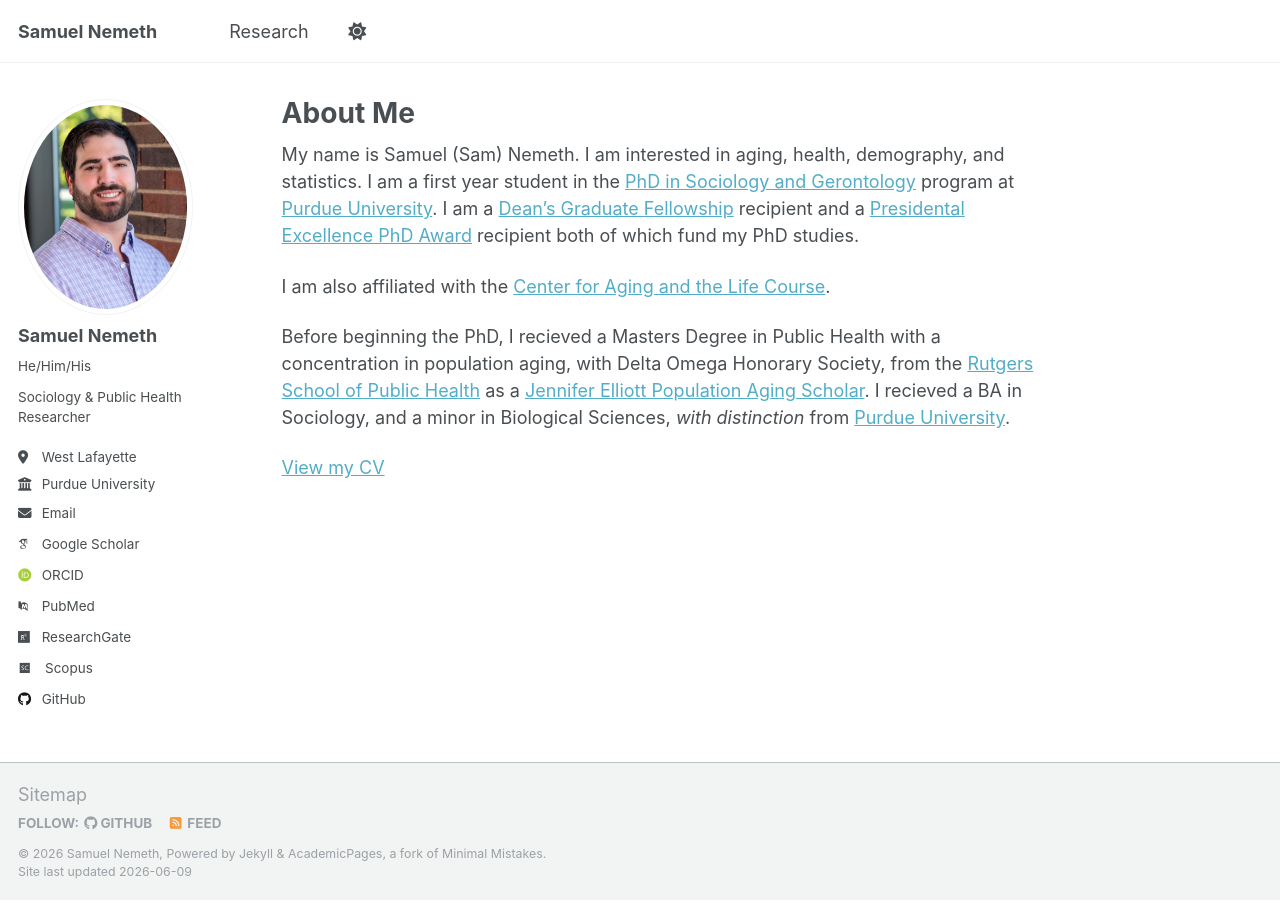
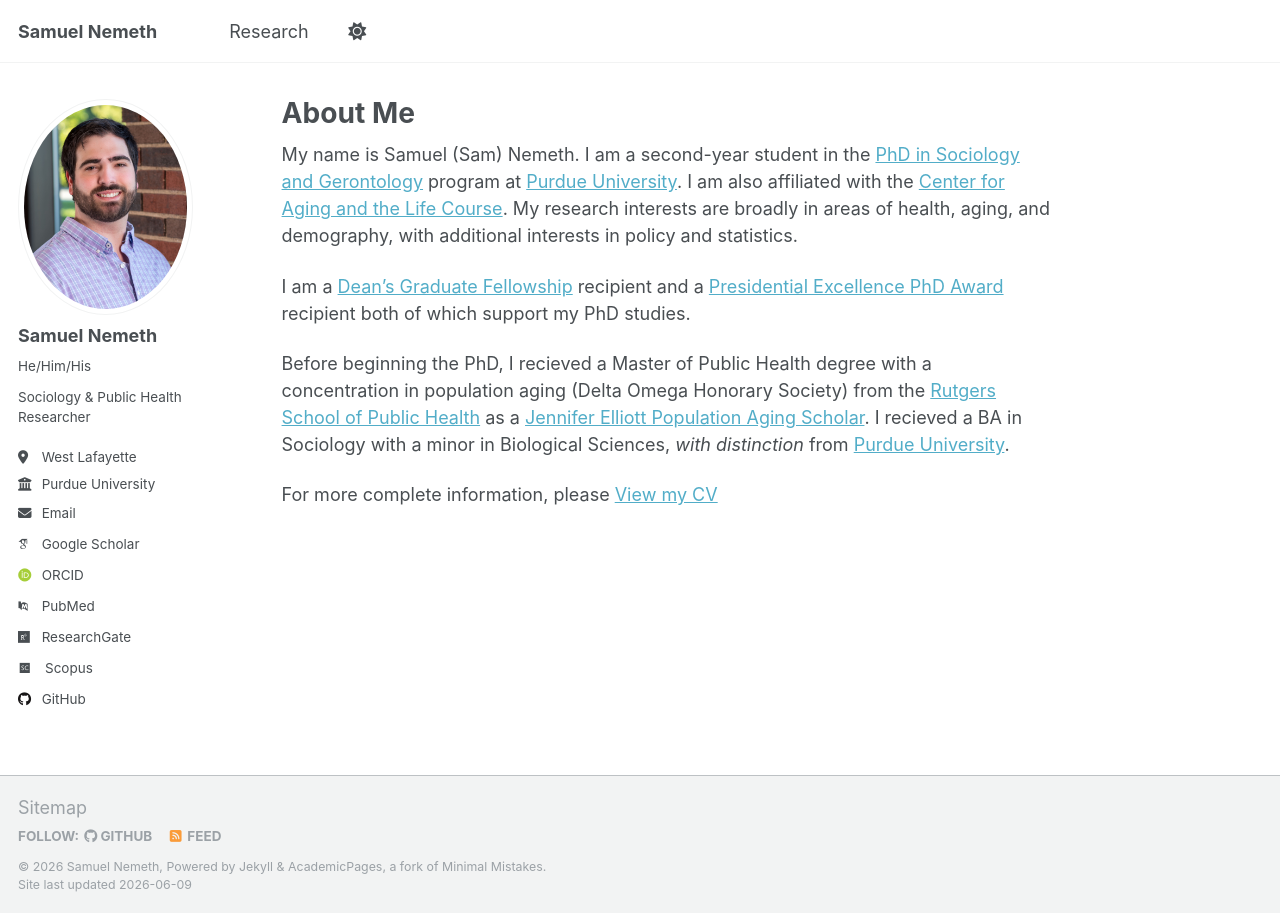
Before and after one commit to samuel-nemeth/samuel-nemeth.github.io, a Jekyll site: the page built from _pages/about.md, in a window 1280 px wide. Built offline with Jekyll 4.4.1, drawn with Linux system fonts in a browser that asks for light colours; some web fonts are replaced.

Commit message:
Updated my about page

```diff
--- a/_pages/about.md
+++ b/_pages/about.md
@@ -7,10 +7,10 @@ redirect_from:
   - /about.html
 ---
 
-My name is Samuel (Sam) Nemeth. I am interested in aging, health, demography, and statistics. I am a first year student in the [PhD in Sociology and Gerontology](https://www.cla.purdue.edu/academic/sociology/index.html) program at [Purdue University](https://www.purdue.edu). I am a [Dean's Graduate Fellowship](https://www.cla.purdue.edu/research/grant-support/grad-student-research-support/deansfellowship.html) recipient and a [Presidental Excellence PhD Award](https://www.purdue.edu/newsroom/purduetoday/2025/Q1/purdue-continues-to-enhance-investment-and-support-for-doctoral-students/) recipient both of which fund my PhD studies.
+My name is Samuel (Sam) Nemeth. I am a second-year student in the [PhD in Sociology and Gerontology](https://www.cla.purdue.edu/academic/sociology/index.html) program at [Purdue University](https://www.purdue.edu). I am also affiliated with the [Center for Aging and the Life Course](https://www.purdue.edu/aging/). My research interests are broadly in areas of health, aging, and demography, with additional interests in policy and statistics.
 
-I am also affiliated with the [Center for Aging and the Life Course](https://www.purdue.edu/aging/).
+I am a [Dean's Graduate Fellowship](https://www.cla.purdue.edu/research/grant-support/grad-student-research-support/deansfellowship.html) recipient and a [Presidential Excellence PhD Award](https://www.purdue.edu/newsroom/purduetoday/2025/Q1/purdue-continues-to-enhance-investment-and-support-for-doctoral-students/) recipient both of which support my PhD studies.
 
-Before beginning the PhD, I recieved a Masters Degree in Public Health with a concentration in population aging, with Delta Omega Honorary Society, from the [Rutgers School of Public Health](https://sph.rutgers.edu) as a [Jennifer Elliott Population Aging Scholar](https://sph.rutgers.edu/academics/degree-programs/master-public-health-mph-degrees/online-master-public-health-population-aging#chapter=pjennifer-elliot-population-aging-scholarship-p-4047). I recieved a BA in Sociology, and a minor in Biological Sciences, _with distinction_ from [Purdue University](https://www.purdue.edu).
+Before beginning the PhD, I recieved a Master of Public Health degree with a concentration in population aging (Delta Omega Honorary Society) from the [Rutgers School of Public Health](https://sph.rutgers.edu) as a [Jennifer Elliott Population Aging Scholar](https://sph.rutgers.edu/academics/degree-programs/master-public-health-mph-degrees/online-master-public-health-population-aging#chapter=pjennifer-elliot-population-aging-scholarship-p-4047). I recieved a BA in Sociology with a minor in Biological Sciences, _with distinction_ from [Purdue University](https://www.purdue.edu).
 
-[View my CV](CV.pdf)
+For more complete information, please [View my CV](CV.pdf)
```
